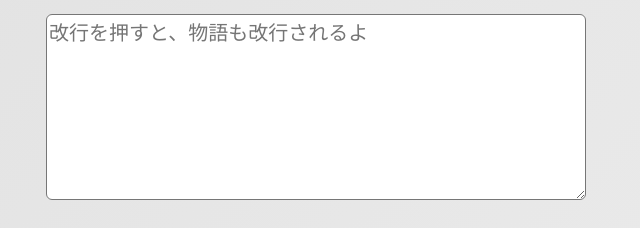
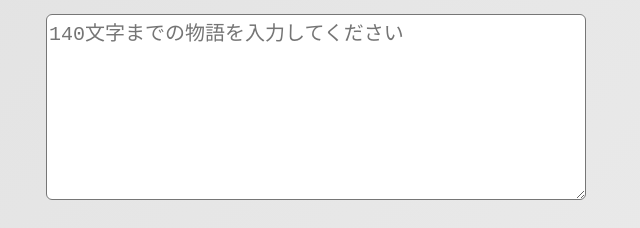
Before and after one commit to behind-like/behind-like.github.io, a plain HTML site: page index.html in a window 1280 px wide. Shown: the part 719-947 px from the top of the page, without its empty margins (330-970 px from the left). Drawn offline with Linux system fonts and the light colour scheme.

Commit message:
Update index.html

```diff
--- a/index.html
+++ b/index.html
@@ -32,7 +32,7 @@
 					<canvas id="canvas2" class="canvas" width="800" height="800"></canvas>
 				</div>
 				<p>
-					<textarea id="story" class="story " placeholder="改行を押すと、物語も改行されるよ" maxlength="140" cols="17"></textarea>
+					<textarea id="story" class="story " placeholder="140文字までの物語を入力してください" maxlength="140" cols="17"></textarea>
 				</p>
 				<a id="btn" class="btn btn-save" download="いいねにかくれた物語">画像を保存</a>
 				<div id="expl">
```
